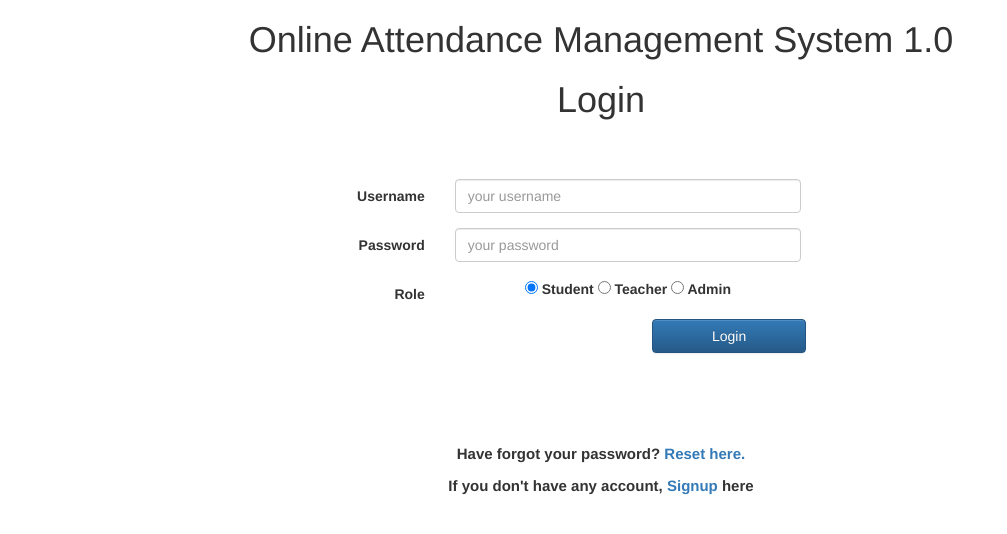
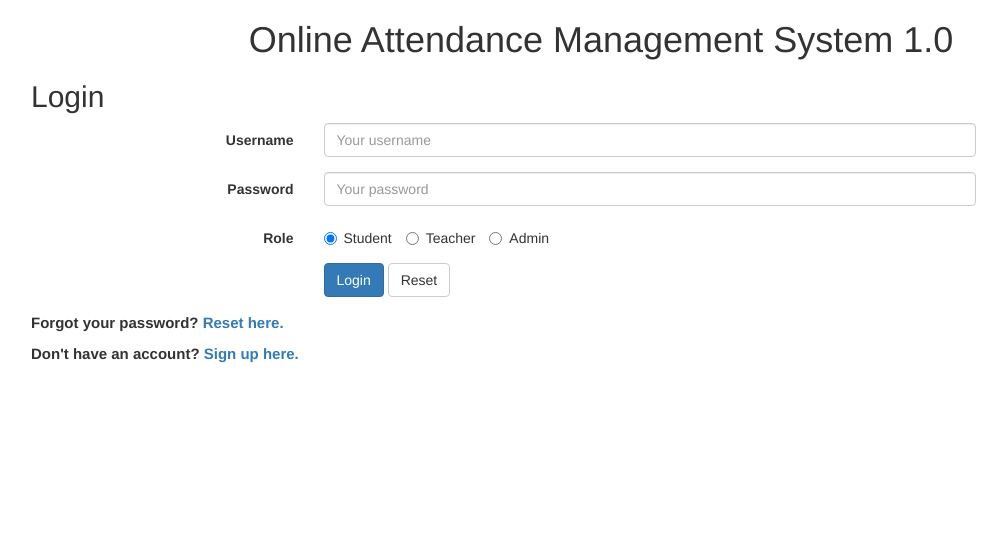
Before and after one commit to DAB123123/Attendance_Management_System, a PHP site: page / in a window 1360 px wide. Shown: the top 534 px of the page, without its empty margins (79-1086 px from the left). Run offline with PHP 8.4, Linux system fonts and the light colour scheme.

Commit message:
Update index.php

```diff
--- a/index.php
+++ b/index.php
@@ -1,179 +1,118 @@
 <?php
-
-if(isset($_POST['login']))
-{
-	//start of try block
-
-	try{
-
-		//checking empty fields
-		if(empty($_POST['username'])){
+if(isset($_POST['login'])) {
+    try {
+        // Checking empty fields
+        if(empty($_POST['username'])) {
             throw new Exception("Username is required!");
-
         }
-		if(empty($_POST['password'])){
+        if(empty($_POST['password'])) {
             throw new Exception("Password is required!");
-
-		}
-		//establishing connection with db and things
-		include ('connect.php');
-
-		//checking login info into database
-		$row=0;
-		$result=mysql_query("select * from admininfo where username='$_POST[username]' and password='$_POST[password]' and type='$_POST[type]'");
-
-		$row=mysql_num_rows($result);
-
-		if($row>0 && $_POST["type"] == 'teacher'){
-			session_start();
-			$_SESSION['name']="oasis";
-			header('location: teacher/index.php');
         }
 
-		else if($row>0 &&  $_POST["type"] == 'student'){
+        // Establishing connection with db (including connect.php)
+        require_once('connect.php');
+
+        // Checking login info into database
+        $stmt = $conn->prepare("SELECT * FROM admininfo WHERE username=:username AND password=:password AND type=:type");
+        $stmt->bindParam(":username", $_POST['username']);
+        $stmt->bindParam(":password", $_POST['password']);
+        $stmt->bindParam(":type", $_POST['type']);
+        $stmt->execute();
+        $result = $stmt->fetch(PDO::FETCH_ASSOC);
+
+        if($result) {
             session_start();
-			$_SESSION['name']="oasis";
-			header('location: student/index.php');
+            $_SESSION['name'] = "oasis";
+
+            // Redirect based on user type
+            if($_POST["type"] == 'teacher') {
+                header('Location: teacher/index.php');
+                exit;
+            } elseif($_POST["type"] == 'student') {
+                header('Location: student/index.php');
+                exit;
+            } elseif($_POST["type"] == 'admin') {
+                header('Location: admin/index.php');
+                exit;
+            }
+        } else {
+            throw new Exception("Username, Password, or Role is wrong, try again!");
+        }
+    } catch(Exception $e) {
+        $error_msg = $e->getMessage();
+        echo $error_msg; // Display error message
     }
 
-		else if($row>0 && $_POST["type"] == 'admin'){
-			session_start();
-			$_SESSION['name']="oasis";
-			header('location: admin/index.php');
+    // Closing the statement and connection
+    $stmt = null; // Close statement
+    $conn = null; // Close connection
 }
-
-		else{
-			throw new Exception("Username,Password or Role is wrong, try again!");
-
-			header('location: login.php');
-		}
-	}
-
-	//end of try block
-	catch(Exception $e){
-		$error_msg=$e->getMessage();
-	}
-	//end of try-catch
-}
-
 ?>
 
 <!DOCTYPE html>
 <html>
 <head>
-
     <title>Online Attendance Management System</title>
     <link rel="stylesheet" type="text/css" href="css/main.css">
-	<!-- Latest compiled and minified CSS -->
-	<link rel="stylesheet" href="https://maxcdn.bootstrapcdn.com/bootstrap/3.3.7/css/bootstrap.min.css" >
-
-	<!-- Optional theme -->
-	<link rel="stylesheet" href="https://maxcdn.bootstrapcdn.com/bootstrap/3.3.7/css/bootstrap-theme.min.css" >
-
-	<link rel="stylesheet" href="styles.css" >
-
-	<!-- Latest compiled and minified JavaScript -->
-	<script src="https://maxcdn.bootstrapcdn.com/bootstrap/3.3.7/js/bootstrap.min.js"></script>
-
+    <!-- Bootstrap CSS -->
+    <link rel="stylesheet" href="https://maxcdn.bootstrapcdn.com/bootstrap/3.3.7/css/bootstrap.min.css">
+    <link rel="stylesheet" href="styles.css">
 </head>
-
 <body>
-	<center>
-
+    <div class="container">
         <header>
-
             <h1>Online Attendance Management System 1.0</h1>
-
         </header>
 
-<h1>Login</h1>
+        <h2>Login</h2>
 
         <?php
-//printing error message
-if(isset($error_msg))
-{
-	echo $error_msg;
+        // Printing error message
+        if(isset($error_msg)) {
+            echo '<div class="alert alert-danger" role="alert">' . htmlspecialchars($error_msg) . '</div>';
         }
         ?>
 
-<!-- Old Version -->
-<!--
-<form action="" method="post">
-
-	<table>
-		<tr>
-			<td>Username </td>
-			<td><input type="text" name="username"></input></td>
-		</tr>
-		<tr>
-			<td>Password</td>
-			<td><input type="password" name="password"></input></td>
-		</tr>
-		<tr>
-			<td>Role</td>
-			<td>
-			<select name="type">
-				<option name="teacher" value="teacher">Teacher</option>
-				<option name="student" value="student">Student</option>
-				<option name="admin" value="admin">Admin</option>
-			</select>
-			</td>
-		</tr>
-		<tr><td><br></td></tr>
-		<tr>
-			<td><button><input type="submit" name="login" value="Login"></input></button></td>
-			<td><button><input type="reset" name="reset" value="Reset"></button></td>
-		</tr>
-	</table>
-</form>
--->
-
-<div class="content">
-	<div class="row">
-
-		<form method="post" class="form-horizontal col-md-6 col-md-offset-3">
+        <form method="post" class="form-horizontal">
             <div class="form-group">
-			    <label for="input1" class="col-sm-3 control-label">Username</label>
+                <label for="username" class="col-sm-3 control-label">Username</label>
                 <div class="col-sm-7">
-			      <input type="text" name="username"  class="form-control" id="input1" placeholder="your username" />
+                    <input type="text" name="username" class="form-control" id="username" placeholder="Your username" required>
                 </div>
             </div>
 
             <div class="form-group">
-			    <label for="input1" class="col-sm-3 control-label">Password</label>
+                <label for="password" class="col-sm-3 control-label">Password</label>
                 <div class="col-sm-7">
-			      <input type="password" name="password"  class="form-control" id="input1" placeholder="your password" />
+                    <input type="password" name="password" class="form-control" id="password" placeholder="Your password" required>
                 </div>
             </div>
 
-
-			<div class="form-group" class="radio">
-			<label for="input1" class="col-sm-3 control-label">Role</label>
+            <div class="form-group">
+                <label class="col-sm-3 control-label">Role</label>
                 <div class="col-sm-7">
-			  <label>
-			    <input type="radio" name="type" id="optionsRadios1" value="student" checked> Student
+                    <label class="radio-inline">
+                        <input type="radio" name="type" value="student" checked> Student
                     </label>
-			  	  <label>
-			    <input type="radio" name="type" id="optionsRadios1" value="teacher"> Teacher
+                    <label class="radio-inline">
+                        <input type="radio" name="type" value="teacher"> Teacher
                     </label>
-			  <label>
-			    <input type="radio" name="type" id="optionsRadios1" value="admin"> Admin
+                    <label class="radio-inline">
+                        <input type="radio" name="type" value="admin"> Admin
                     </label>
                 </div>
             </div>
 
-
-			<input type="submit" class="btn btn-primary col-md-3 col-md-offset-7" value="Login" name="login" />
-		</form>
+            <div class="form-group">
+                <div class="col-sm-offset-3 col-sm-10">
+                    <button type="submit" class="btn btn-primary" name="login">Login</button>
+                    <button type="reset" class="btn btn-default">Reset</button>
                 </div>
             </div>
+        </form>
 
-
-
-<br><br>
-<p><strong>Have forgot your password? <a href="reset.php">Reset here.</a></strong></p>
-<p><strong>If you don't have any account, <a href="signup.php">Signup</a> here</strong></p>
-
-</center>
+        <p><strong>Forgot your password? <a href="reset.php">Reset here.</a></strong></p>
+        <p><strong>Don't have an account? <a href="signup.php">Sign up here.</a></strong></p>
+    </div>
 </body>
 </html>
```
Lines whose indentation alone changed are shown as unchanged.
